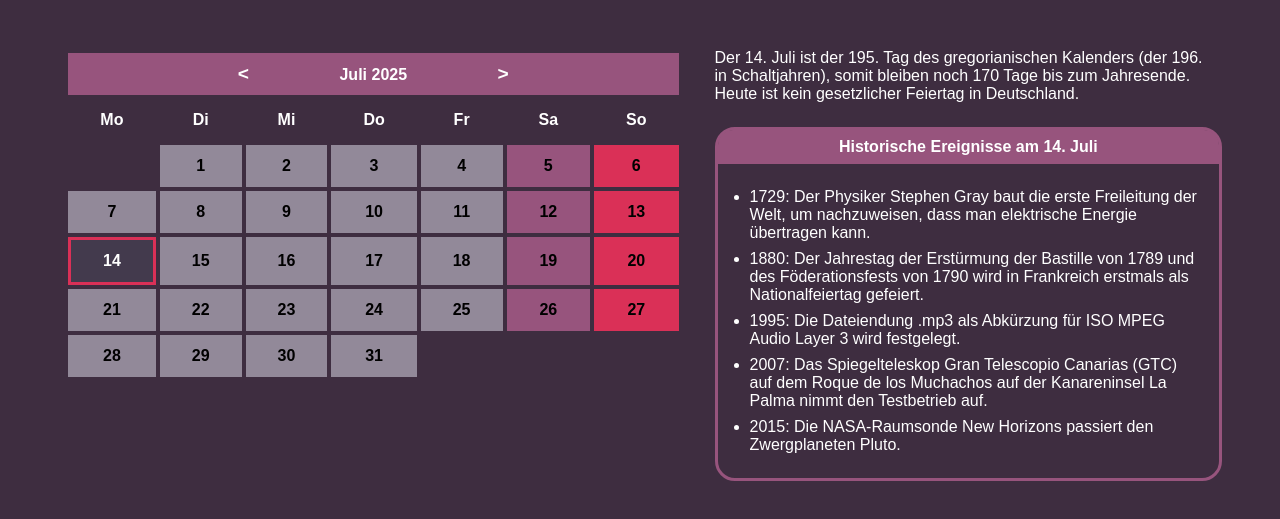
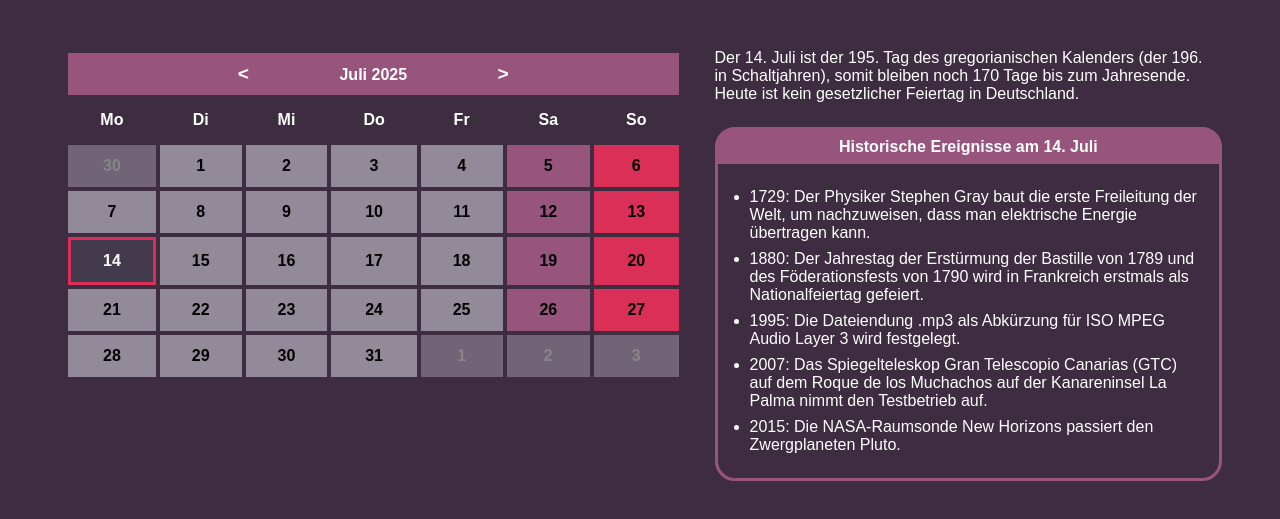
Before and after one commit to mrclksr/cdemy-js-kalender, a plain HTML site: page index.html in a window 1280 px wide. Shown: the part 79-598 px from the top of the page. Drawn offline with Linux system fonts and the light colour scheme.

Commit message:
Add cells for days of previous and next month.

```diff
--- a/index.html
+++ b/index.html
@@ -31,7 +31,7 @@
                 </tr>
             </thead>
             <tr>
-                <td class="empty"></td>
+                <td class="other_month">30</td>
                 <td>1</td>
                 <td>2</td>
                 <td>3</td>
@@ -71,6 +71,9 @@
                 <td>29</td>
                 <td>30</td>
                 <td>31</td>
+                <td class="other_month">1</td>
+                <td class="other_month">2</td>
+                <td class="other_month">3</td>
             </tr>
         </table>
         <div id="text_box">
--- a/style.css
+++ b/style.css
@@ -3,6 +3,8 @@
   --secondary-color: #da3057;
   --background-color: #3e2d40;
   --background-color-today: #433a4d;
+  --calendar-color-inactive:  rgb(135, 134, 134);
+  --calendar-background-color-inactive: rgba(229, 229, 241, 0.3);
   --text-color: white;
   --date-number-color: black;
   --calendar-background-color: rgb(229, 229, 241, 0.5);
@@ -109,6 +111,11 @@ td {
   font-style: bold;
 }
 
+#calendar td.other_month {
+  background-color: var(--calendar-background-color-inactive);
+  color: var(--calendar-color-inactive);
+  pointer-events: none;
+}
 
 .center {
   text-align: center;
```
